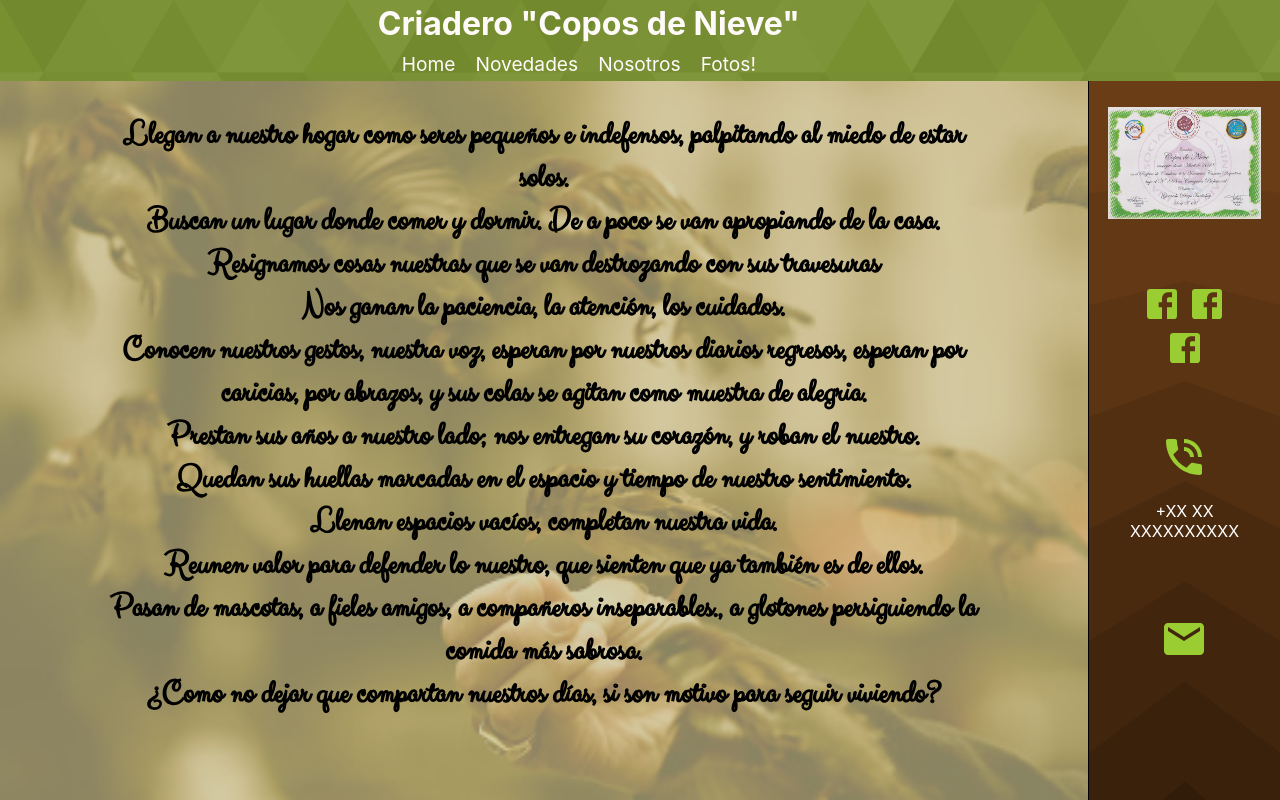
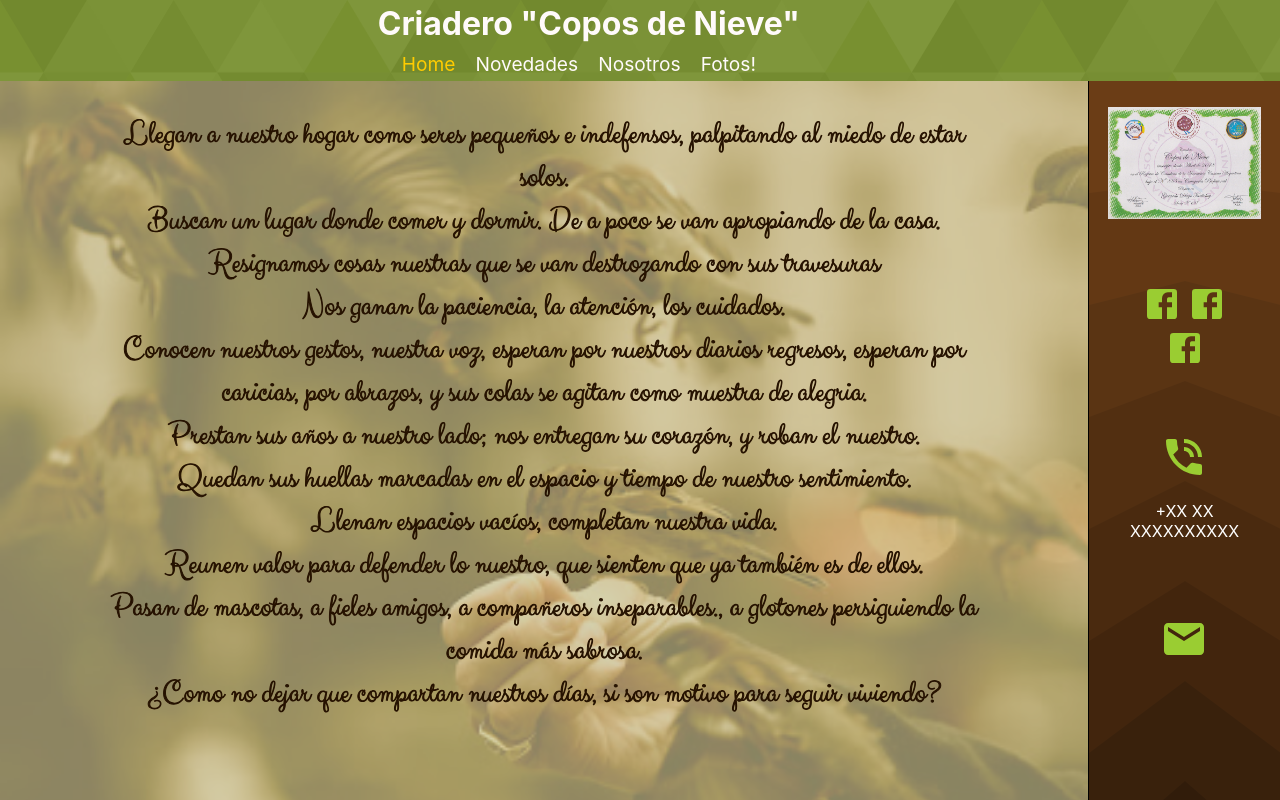
Before and after one commit to MarianoRamborger/Criadero, a React (Create React App) app: page /nosotros in a window 1280 px wide. Shown: the top 800 px of the page. Built offline with nearby package versions, Linux system fonts and the light colour scheme.

Commit message:
QoL changes

```diff
--- a/src/App.css
+++ b/src/App.css
@@ -77,6 +77,10 @@
 
 .nav-list a:hover {
   color: #FFCC00
+}
+
+.selected {
+  color: #FFCC00 !important
 }
 
 #row-of-columns {
@@ -407,14 +411,10 @@ align-content: flex-start;
   text-align: center;
   font-family: ClickerScript;
   font-size: 2em;
-  color: white;
-  -webkit-text-stroke-width: 2px;
-  -webkit-text-stroke-color: black;
-
-
+  color: #261200;
+  -webkit-text-stroke-width: 1px;
+  -webkit-text-stroke-color:  	 	#261200;
 }
-
-
 
 br {
   margin-bottom: 1%;
--- a/src/App.js
+++ b/src/App.js
@@ -1,4 +1,4 @@
-import React from 'react';
+import React, {useState} from 'react';
 import './App.css'
 
 // import LeftBody from './Components/LeftBody/Leftbody'
@@ -14,8 +14,6 @@ import NotFound from './Components/LeftBody/NotFound'
 // import Gorriones from './Components/Intro/Intro'
 
 
-
-
 import {
   BrowserRouter as Router,
   Switch,
@@ -28,6 +26,10 @@ import {
 
 export const App = () => {
 
+const [sectionState, changeSectionState] = useState("home")
+
+
+
 return (
 
   <Router>
@@ -39,7 +41,7 @@ return (
 
           <Route exact path="/">
               <Title />
-            <Accordion />
+            <Accordion changeSectionState={changeSectionState} />
           </Route>
 
 
@@ -50,7 +52,7 @@ return (
 
           <Route exact path="/novedades">
 
-                <Header/>
+                <Header  sectionState={sectionState} changeSectionState={changeSectionState}/>
 
                 <div id="row-of-columns">
                 <NewsBody />
@@ -59,9 +61,9 @@ return (
                 </div>
           </Route>
 
-          <Route exact path="/fotos">
+          <Route  exact path="/fotos">
 
-              <Header/>
+              <Header sectionState={sectionState} changeSectionState={changeSectionState}/>
 
               <div id="row-of-columns">
               <PicturesBody />
@@ -71,7 +73,7 @@ return (
           </Route>
 
           <Route exact path="/nosotros">
-           <Header/>
+           <Header sectionState={sectionState} changeSectionState={changeSectionState} />
 
               <div id="row-of-columns">
               <NosotrosBody />
@@ -82,7 +84,7 @@ return (
           </Route>
 
           <Route exact path="/contacto">
-           <Header/>
+           <Header sectionState={sectionState} changeSectionState={changeSectionState}/>
 
               <div id="row-of-columns">
               <ContactoBody />
--- a/src/Components/Accordion/Accordion.js
+++ b/src/Components/Accordion/Accordion.js
@@ -13,7 +13,14 @@ import {Link} from 'react-router-dom'
 
 
 
-const Accordion = () => {
+const Accordion = (props) => {
+
+    const {changeSectionState} = props
+
+    const handleStateChange = (event) => {
+        console.log("FIRE")
+        changeSectionState(event.target.id)
+    }
 
     return (
 
@@ -26,7 +33,7 @@ const Accordion = () => {
                 >
                 <p></p>
                 <p>
-                <Link to="/novedades"> Novedades </Link>
+                <Link to="/novedades" id="novedades" onClick={handleStateChange}> Novedades </Link>
                 </p>
                 <p></p>
         </Panel>
@@ -36,7 +43,7 @@ const Accordion = () => {
                 >
                 <p></p>
                 <p>
-                    <Link to="/nosotros"> Nosotros </Link>
+                    <Link to="/nosotros" id="nosotros" onClick={handleStateChange}> Nosotros </Link>
                 </p>
                 <p></p>
         </Panel>
@@ -46,7 +53,7 @@ const Accordion = () => {
             >
             <p></p>
             <p>
-            <Link to="/fotos"> Fotos </Link>
+            <Link to="/fotos" id="fotos" onClick={handleStateChange} > Fotos </Link>
             </p>
             <p></p>
         </Panel>
--- a/src/Components/Header/Header.js
+++ b/src/Components/Header/Header.js
@@ -1,7 +1,10 @@
 import React from 'react'
 import Navbar from './Navbar'
 
-const Header = () => {
+const Header = (props) => {
+
+    const {sectionState, changeSectionState} = props;
+
 
     return (
         <div className="header-div">
@@ -10,7 +13,7 @@ const Header = () => {
             <div className="title-div">
             <h1>      Criadero "Copos de Nieve"  </h1>
             </div>
-            <Navbar />
+            <Navbar sectionState={sectionState} changeSectionState={changeSectionState}/>
 
 
         </div>
--- a/src/Components/Header/Navbar.js
+++ b/src/Components/Header/Navbar.js
@@ -1,18 +1,62 @@
 import React from 'react'
 import {  Link } from "react-router-dom"
 
-const Navbar = () => {
+
+const Navbar = (props) => {
+
+    const {sectionState, changeSectionState} = props;
+
+
+const handleStateChange = (event) => {
+
+   console.log(sectionState)
+    changeSectionState(event.target.id)
+
+
+    }
+
+
 
 
 return (
 
     <nav className="nav-bar">
         <ul className="nav-list">
-        <li> <Link to="/home"> Home </Link>  </li>
-        <li> <Link to="/novedades"> Novedades </Link>  </li>
-        {/* <li> <Link to="/"> La Raza </Link>  </li> */}
-        <li> <Link to="/nosotros"> Nosotros </Link> </li>
-        <li> <Link to="/fotos"> Fotos! </Link> </li>
+
+        {
+            sectionState === "home" ?
+            <li> <Link to="/home"  className="selected" id="home"  onClick={handleStateChange} > Home </Link>  </li>
+            :
+            <li> <Link to="/home"  id="home"  onClick={handleStateChange} > Home </Link>  </li>
+        }
+
+        {
+            sectionState === "novedades" ?
+            <li> <Link to="/novedades" className="selected" id="novedades"  onClick={handleStateChange} > Novedades </Link>  </li>
+            :
+            <li> <Link to="/novedades" id="novedades" onClick={handleStateChange}  > Novedades </Link>  </li>
+        }
+
+        {
+            sectionState === "nosotros" ?
+            <li> <Link to="/nosotros" className="selected" id="nosotros" onClick={handleStateChange}> Nosotros </Link> </li>
+            :
+            <li> <Link to="/nosotros" id="nosotros" onClick={handleStateChange}  > Nosotros </Link> </li>
+
+        }
+
+        {
+            sectionState === "fotos" ?
+            <li> <Link to="/fotos"  className="selected" id="fotos" onClick={handleStateChange}> Fotos! </Link> </li>
+            :
+            <li> <Link to="/fotos"  id="fotos" onClick={handleStateChange} > Fotos! </Link> </li>
+        }
+
+
+
+
+
+
         {/* <li> <Link to="/contacto"> Contacto </Link> </li> */}
 
 
--- a/src/Components/LeftBody/newsBody.js
+++ b/src/Components/LeftBody/newsBody.js
@@ -15,6 +15,7 @@ const NewsBody  = () => {
 
         <NewsCard
             title={"Estrenamos página!"}
+            id={"12"}
             text={"texto de relleno!"}
             image={pic1}
             imageAlt={"Perro celebrando"}
@@ -33,11 +34,11 @@ const NewsBody  = () => {
                     className : "news-card-multi-image contrast"
                  },
                  {
-                    image: multidemo2, alt: "multidemo 2", className: "news-card-multi-image contrast"
+                    image: multidemo2, alt: "multidemo 2", className: "news-card-multi-image contrast",  id:"14"
                  }
                  ,
                  {
-                    image: multidemo3, alt: "multidemo 3", className: "news-card-multi-image contrast"
+                    image: multidemo3, alt: "multidemo 3", className: "news-card-multi-image contrast", id:"15"
                  }
             ]}
 
--- a/src/Components/NewsCard/NewsCard.js
+++ b/src/Components/NewsCard/NewsCard.js
@@ -18,7 +18,7 @@ return (
         {
             props.imageArray ?
             props.imageArray.map(pic => {
-            return <SpringModal image={pic.image} alt={props.alt} className={pic.className} id={props.alt}/>
+            return <SpringModal image={pic.image} alt={props.alt} className={pic.className} id={props.alt} key={props.id || (Math.random() * 100 + Math.random() * 1000)}/>
         })
             : null
         }
@@ -27,7 +27,7 @@ return (
 
     {props.image ?
         <div className="news-card-image">
-        <SpringModal image={props.image} alt={props.alt} className={props.className}/>
+        <SpringModal image={props.image} alt={props.alt} className={props.className} key={props.id || (Math.random() * 100 + Math.random() * 1000)} />
         </div>
         :
         null
```
